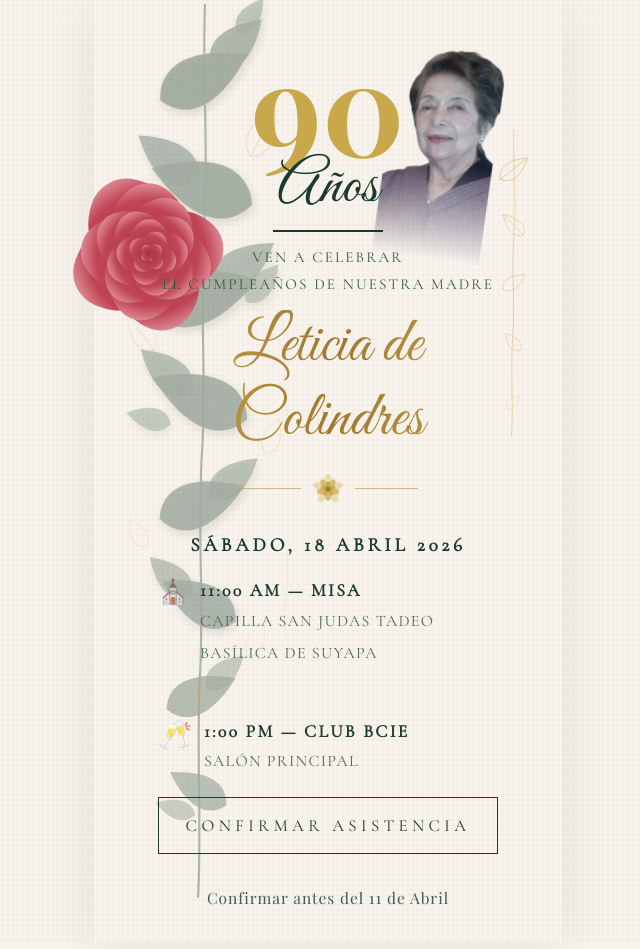
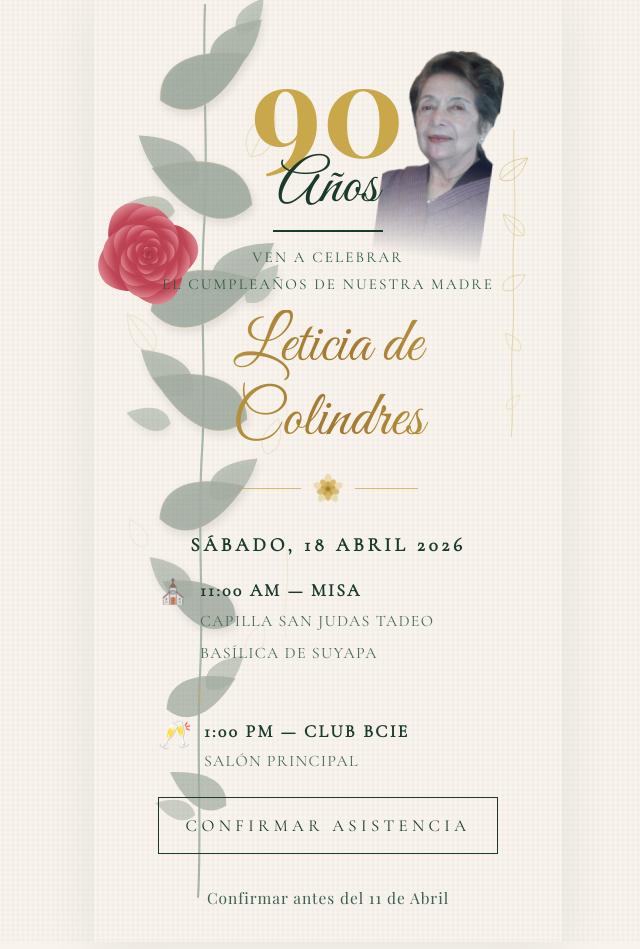
Before and after one commit to andures/cumplenso-mama, a React (Vite) app in the folder frontend/: page / in a window 1280 px wide. Shown: the whole page, without its empty margins (312-952 px from the left). Built offline with nearby package versions, Linux system fonts and the light colour scheme; a web font is replaced by a local one.

Commit message:
fix: adjust size of CSSRoseBloom in RosesOverlay for improved layout

```diff
--- a/frontend/src/pages/Invitation.tsx
+++ b/frontend/src/pages/Invitation.tsx
@@ -478,7 +478,7 @@ const RosesOverlay = () => (
     <Box sx={{ position: "absolute", left: "28%", top: "27%" }}>
       <CSSRoseBloom
         delay={2800}
-        size={45}
+        size={30}
         c1="#982838"
         c2="#bf4555"
         c3="#ecaab0"
```
